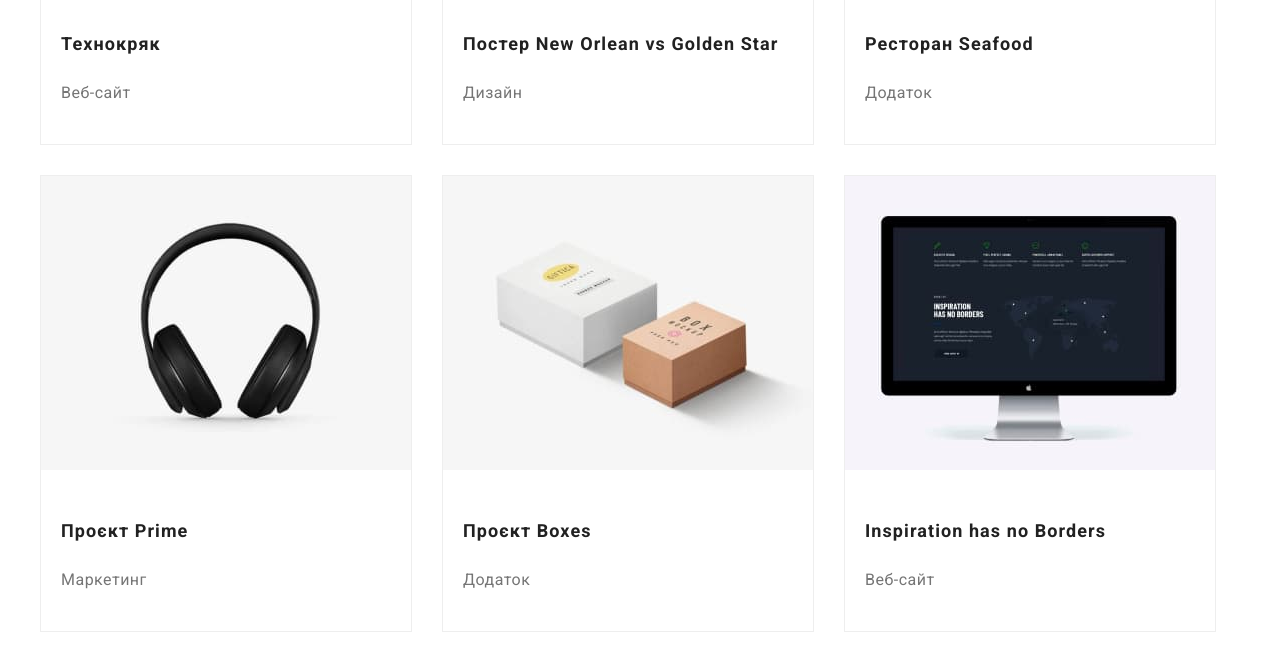
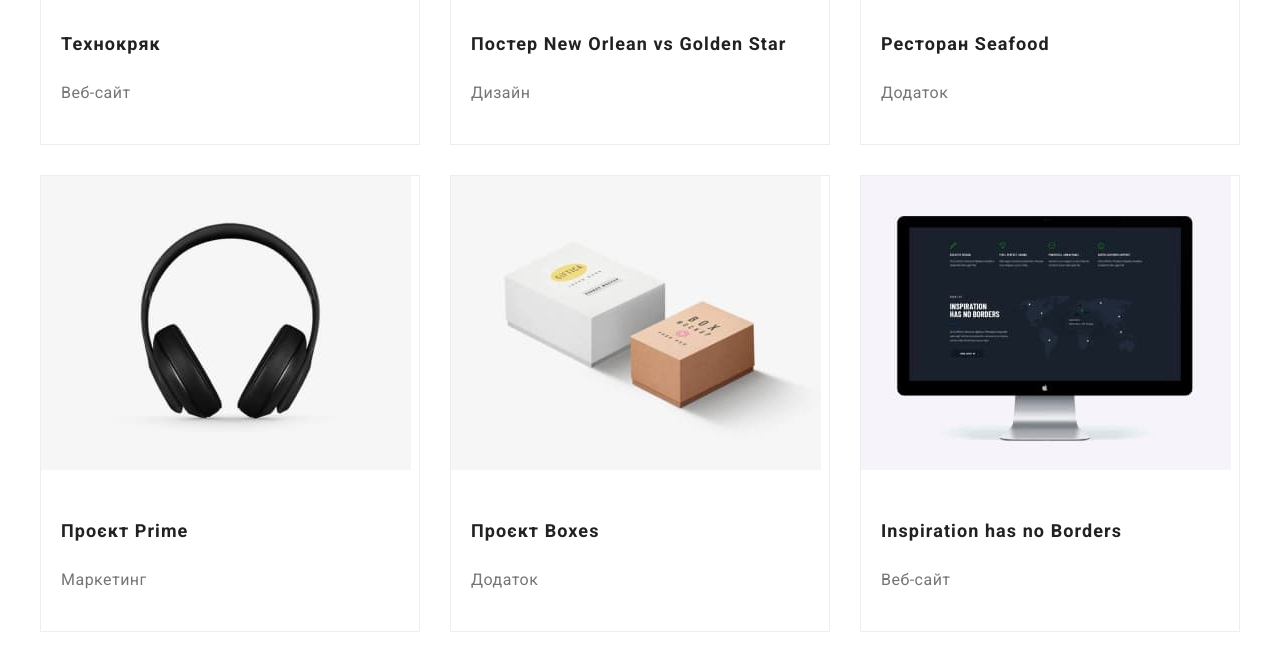
Before and after one commit to HennadiiBorysevych/goit-markup-hw-03, a plain HTML site: page portfolio.html in a window 1280 px wide. Shown: the part 559-1216 px from the top of the page. Drawn offline with nearby package versions, Linux system fonts and the light colour scheme.

Commit message:
додано сітка через - margin

```diff
--- a/css/styles.css
+++ b/css/styles.css
@@ -23,6 +23,7 @@ body{
     padding-left: 15px;
     padding-right: 15px;
     margin: 0 auto;
+    flex-wrap: wrap;
 }
 .page-header{
 
@@ -177,18 +178,23 @@ color: var(--btn-text-color);
     display: flex;
     flex-wrap: wrap;
 
+    margin-top: -30px;
+    margin-left: -30px;
+
 }
 .work-list .flex-element{
     border: 1px solid #EEEEEE;
-    margin-right: 30px;
-    margin-bottom: 30px;
+
+    flex-basis: calc(100% / 3 - 30px);
+    margin-top: 30px;
+    margin-left: 30px;
 }
-.work-list .flex-element:nth-child(3n){
+/* .work-list .flex-element:nth-child(3n){
     margin-right: 0;
 }
 .work-list .flex-element:nth-last-child(-n + 3){
     margin-bottom: 0;
-}
+} */
 .filter-btn:hover,
 .filter-btn:focus{
     color: var(--btn-text-color);
```
